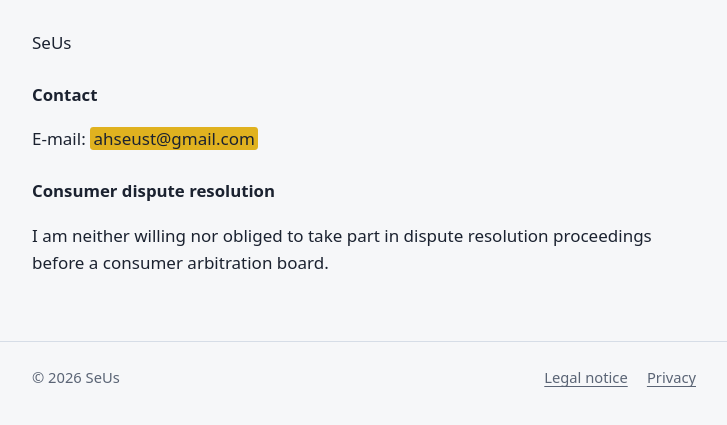
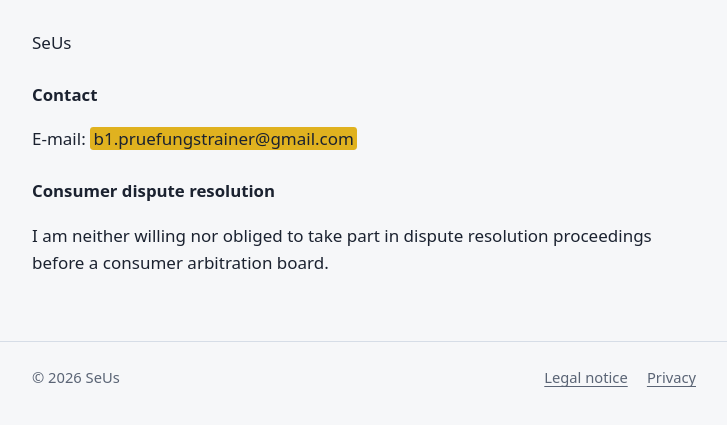
Before and after one commit to ahseust-wq/b1trainer, a plain HTML site: page en/legal-notice/index.html in a window 1280 px wide. Shown: the part 209-634 px from the top of the page, without its empty margins (276-1003 px from the left). Drawn offline with Linux system fonts and the light colour scheme.

Commit message:
Update index.html

```diff
--- a/en/legal-notice/index.html
+++ b/en/legal-notice/index.html
@@ -20,7 +20,7 @@
 <p class="meta">Information under § 5 of the German Digital Services Act (DDG). The German <a href="../../impressum/">Impressum</a> is the binding version.</p>
 <address>SeUs
 <h3>Contact</h3>
-<p>E-mail: <mark>ahseust@gmail.com</mark></p>
+<p>E-mail: <mark>b1.pruefungstrainer@gmail.com</mark></p>
 <h3>Consumer dispute resolution</h3>
 <p>I am neither willing nor obliged to take part in dispute resolution proceedings before a consumer arbitration board.</p>
 </article>
```
